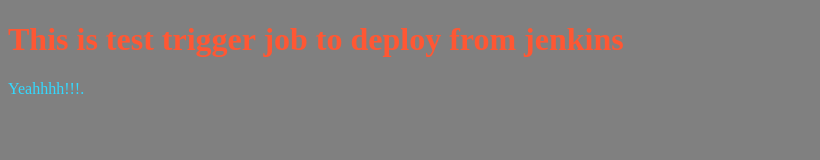
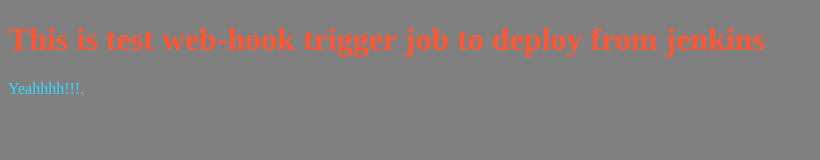
Before and after one commit to UNameOfGit/app-4-jenkins, a plain HTML site: page index.html in a window 1280 px wide. Shown: the whole page, without its empty margins (0-820 px from the left). Drawn offline with Linux system fonts and the light colour scheme.

```diff
--- a/index.html
+++ b/index.html
@@ -5,7 +5,7 @@
 </head>
 <body bgcolor=gray>
 
-<h1> <font color=ff5733>This is test trigger job to deploy from jenkins</font></h1>
+<h1> <font color=ff5733>This is test web-hook trigger job to deploy from jenkins</font></h1>
 <p><font color=33d9ff>Yeahhhh!!!.</font></p>
 
 </body>
```
